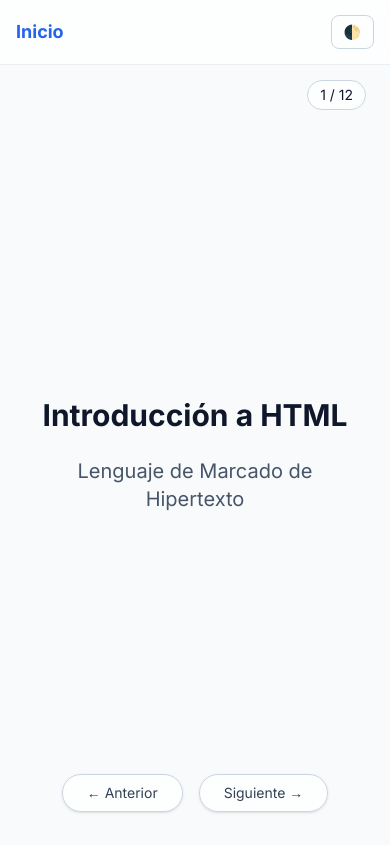
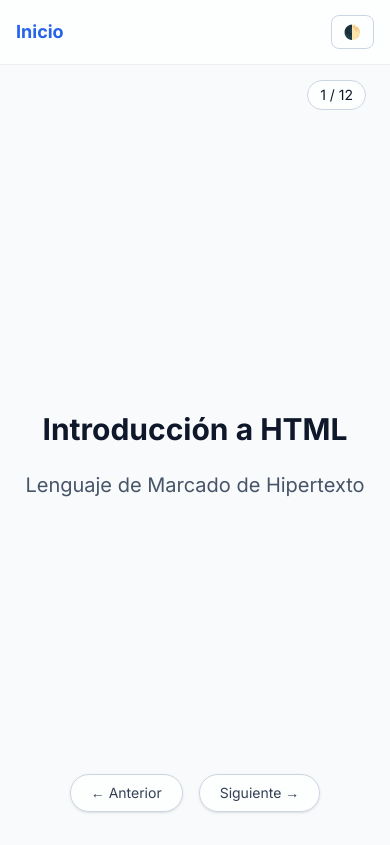
Before and after one commit to sil7en/curso-web-periodistas, a plain HTML site: page html.html in a window 390 px wide. Drawn offline with nearby package versions, Linux system fonts and the light colour scheme.

Commit message:
Enhance Tailwind CSS styling across multiple HTML files for improved consistency and accessibility

```diff
--- a/html.html
+++ b/html.html
@@ -200,29 +200,34 @@
 
         <script>
                 // Añadir clases de Tailwind a elementos existentes para un estilo homogéneo
-                function enhanceStyling() {
+                        function enhanceStyling() {
                     document.querySelectorAll('.slide').forEach(s => {
-                        s.classList.add('hidden','w-full','h-full','flex','flex-col','items-center','justify-center','p-10','text-center');
+                                s.classList.add('hidden','w-full','h-full','flex','flex-col','items-center','justify-center','px-6','py-8','md:px-10','md:py-10','text-center');
                     });
                     document.querySelectorAll('.content').forEach(c => {
-                        c.classList.add('bg-white/70','dark:bg-slate-800/60','backdrop-blur','p-6','rounded-2xl','max-w-3xl','text-left','shadow','max-h-[70vh]','overflow-y-auto');
+                                c.classList.add('bg-white/70','dark:bg-slate-800/60','backdrop-blur','p-6','rounded-2xl','max-w-3xl','text-left','shadow','max-h-[70vh]','overflow-y-auto','space-y-3','md:space-y-4');
                     });
+                            // Remove inline styles inside slides/content for uniform Tailwind control
+                            document.querySelectorAll('.content [style], .slide > [style]').forEach(el => el.removeAttribute('style'));
+                            // Headings normalization
+                            document.querySelectorAll('.slide > h1').forEach(h => h.classList.add('text-3xl','md:text-4xl','font-bold','mb-4'));
+                            document.querySelectorAll('.slide > h2').forEach(h => h.classList.add('text-2xl','md:text-3xl','font-semibold','mb-6'));
                     document.querySelectorAll('.content h3').forEach(h => {
-                        h.classList.add('text-xl','font-semibold','mb-3','text-yellow-400');
+                                h.classList.add('text-xl','md:text-2xl','font-semibold','mb-2','md:mb-3','text-yellow-400');
                     });
-                    document.querySelectorAll('.content p, .content li').forEach(el => {
-                        el.classList.add('text-base','leading-7','mb-3');
+                            document.querySelectorAll('.content p, .content li').forEach(el => {
+                                el.classList.add('text-base','md:text-lg','leading-7','md:leading-8');
                     });
                     document.querySelectorAll('.content ul, .content ol').forEach(list => {
                         list.classList.add('list-inside','ml-4','space-y-1');
                     });
                     document.querySelectorAll('.code-block').forEach(cb => {
-                        cb.classList.add('bg-slate-900','text-slate-100','rounded-lg','p-4','font-mono','text-left','my-4','overflow-x-auto','text-sm','leading-6');
+                                cb.classList.add('bg-slate-900','text-slate-100','rounded-lg','p-4','font-mono','text-left','my-4','overflow-x-auto','text-[13px]','md:text-sm','leading-6');
                     });
                     const nav = document.querySelector('.navigation');
                     if (nav) nav.classList.add('fixed','bottom-8','inset-x-0','flex','justify-center','gap-4','z-10');
                     document.querySelectorAll('.navigation button, .nav-btn').forEach(b => {
-                        b.classList.add('inline-flex','items-center','px-6','py-2','rounded-full','border','text-sm','font-medium','bg-white/70','hover:bg-white','dark:bg-slate-800/70','dark:hover:bg-slate-800','border-slate-300','dark:border-slate-700','text-slate-700','dark:text-slate-200','shadow');
+                                b.classList.add('inline-flex','items-center','px-5','md:px-6','py-2','rounded-full','border','text-sm','md:text-base','font-medium','bg-white/70','hover:bg-white','dark:bg-slate-800/70','dark:hover:bg-slate-800','border-slate-300','dark:border-slate-700','text-slate-700','dark:text-slate-200','shadow');
                     });
                     document.querySelectorAll('.slide-counter').forEach(sc => {
                         sc.classList.add('fixed','top-20','right-6','rounded-full','border','px-3','py-1','text-sm','bg-white/70','dark:bg-slate-800/60','border-slate-300','dark:border-slate-700');
@@ -230,6 +235,10 @@
                     document.querySelectorAll('.highlight').forEach(h => {
                         h.classList.add('text-yellow-400','font-semibold');
                     });
+                            document.querySelectorAll('.content a').forEach(a => {
+                                a.classList.add('text-yellow-400','hover:underline');
+                                a.removeAttribute('style');
+                            });
                 }
 
                 let currentSlide = 0;
```
Also changed, not shown: css.html (+15 -8 lines), git.html (+13 -6 lines), tailwind.html (+13 -6 lines).
